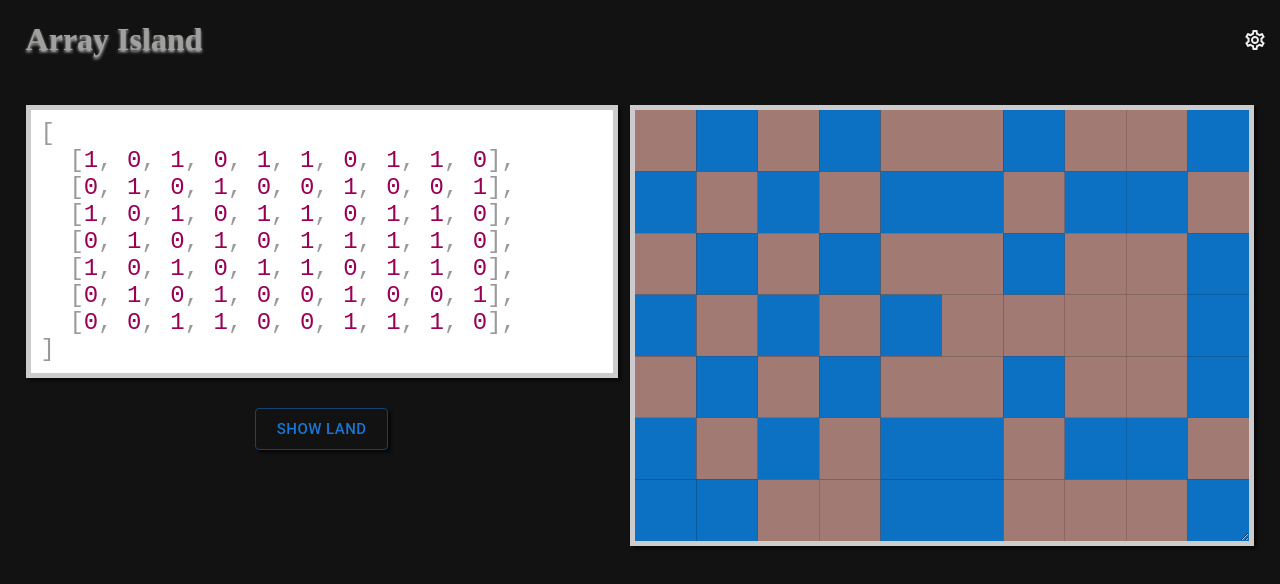
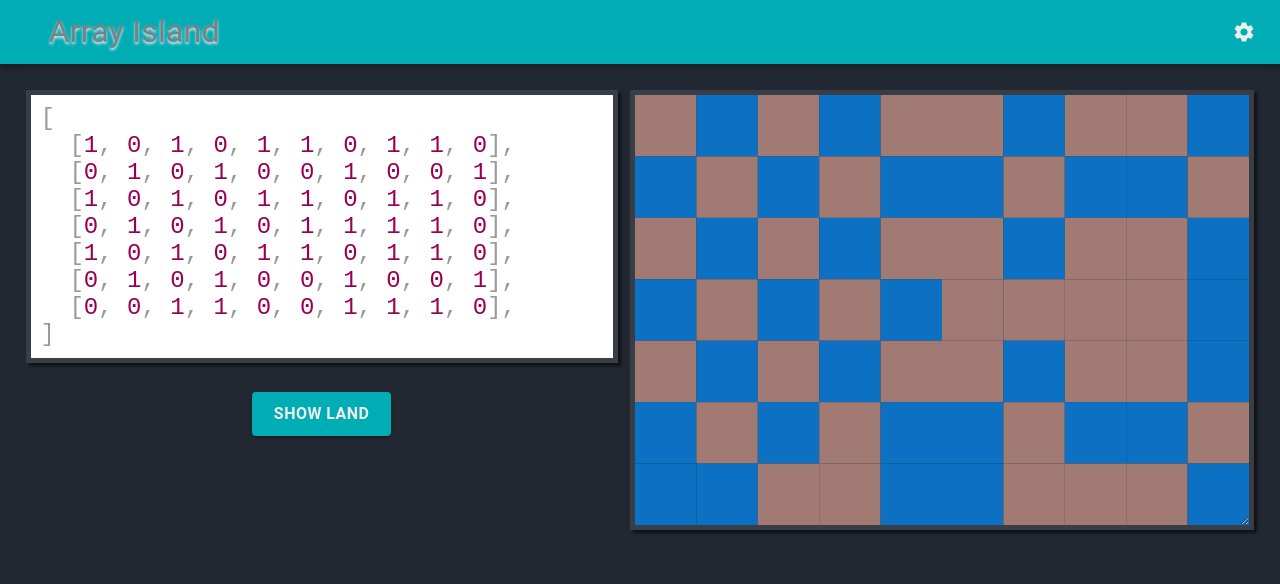
Before and after one commit to Crackz/arrayland, a Next.js app: page / in a window 1280 px wide. Shown: the top 584 px of the page. Built offline with nearby package versions, Linux system fonts and the light colour scheme.

Commit message:
Add Custom Theme & Restructure Some Sections To Their Own Components

```diff
--- a/package.json
+++ b/package.json
@@ -1,5 +1,5 @@
 {
-  "name": "frontend-array-land",
+  "name": "array-island",
   "version": "0.1.0",
   "private": true,
   "scripts": {
--- /dev/null
+++ b/src/components/header.component.tsx
@@ -0,0 +1,38 @@
+import * as React from 'react';
+import { styled, AppBar, Box, Toolbar, IconButton, Typography, MenuItem } from '@mui/material';
+import Settings from '@mui/icons-material/Settings';
+
+const Title = styled(Typography)(() => ({
+    flex: 1,
+    fontSize: '2em',
+    textShadow: '0px 2px 3px #EEEEEE',
+    animation: 'colorFade 30s',
+    animationIterationCount: 'infinite',
+    paddingLeft: '2%',
+}));
+
+const Header = () => {
+    return (
+        <AppBar position="static">
+            <Toolbar variant="regular" sx={{ flex: 1, display: 'flex' }}>
+                <Title variant="h4" color="info">
+                    Array Island
+                </Title>
+                <IconButton
+                    color="info"
+                    sx={{
+                        flex: 1,
+                        padding: 0,
+                        width: 0,
+                        height: 0,
+                        justifyContent: 'flex-end',
+                    }}
+                >
+                    <Settings />
+                </IconButton>
+            </Toolbar>
+        </AppBar>
+    );
+};
+
+export default Header;
--- /dev/null
+++ b/src/components/json-editor.component.tsx
@@ -0,0 +1,45 @@
+import { Box, Button } from '@mui/material';
+import { highlight, languages } from 'prismjs/components/prism-core';
+import 'prismjs/components/prism-json';
+import 'prismjs/themes/prism.css';
+import React from 'react';
+import Editor from 'react-simple-code-editor';
+
+const JSONEditor = ({}) => {
+    const [code, setCode] = React.useState(`[
+  [1, 0, 1, 0, 1, 1, 0, 1, 1, 0],
+  [0, 1, 0, 1, 0, 0, 1, 0, 0, 1],
+  [1, 0, 1, 0, 1, 1, 0, 1, 1, 0],
+  [0, 1, 0, 1, 0, 1, 1, 1, 1, 0],
+  [1, 0, 1, 0, 1, 1, 0, 1, 1, 0],
+  [0, 1, 0, 1, 0, 0, 1, 0, 0, 1],
+  [0, 0, 1, 1, 0, 0, 1, 1, 1, 0],
+]`);
+
+    return (
+        <Box flex={1} display="flex" flexDirection="column" marginRight="1%" minWidth="20%">
+            <Editor
+                value={code}
+                onValueChange={(code) => setCode(code)}
+                highlight={(code) => highlight(code, languages.json)}
+                padding={10}
+                id="textarea"
+            />
+            <Button
+                variant="contained"
+                size="large"
+                sx={{
+                    color: 'info.main',
+                    maxWidth: '200px',
+                    fontSize: '1em',
+                    fontWeight: 'bold',
+                    alignSelf: 'center',
+                }}
+            >
+                Show Land
+            </Button>
+        </Box>
+    );
+};
+
+export default JSONEditor;
--- /dev/null
+++ b/src/components/settings-modal.component.tsx
@@ -0,0 +1,41 @@
+import { Box, Modal, Typography } from '@mui/material';
+import React from 'react';
+
+const style = {
+    position: 'absolute' as 'absolute',
+    top: '50%',
+    left: '50%',
+    transform: 'translate(-50%, -50%)',
+    width: 400,
+    bgcolor: 'background.paper',
+    border: '2px solid #000',
+    boxShadow: 24,
+    p: 4,
+};
+
+const SettingsModal = () => {
+    const [modalIsOpen, setIsOpen] = React.useState(false);
+
+    function openModal() {
+        setIsOpen(true);
+    }
+
+    function closeModal() {
+        setIsOpen(false);
+    }
+
+    return (
+        <Modal open={modalIsOpen} onClose={closeModal}>
+            <Box sx={style}>
+                <Typography id="modal-modal-title" variant="h6" component="h2">
+                    Settings
+                </Typography>
+                <Typography id="modal-modal-description" sx={{ mt: 2 }}>
+                    Duis mollis, est non commodo luctus, nisi erat porttitor ligula.
+                </Typography>
+            </Box>
+        </Modal>
+    );
+};
+
+export default SettingsModal;
--- /dev/null
+++ b/src/components/svg-viewer.component.tsx
@@ -0,0 +1,20 @@
+import Image from 'next/image';
+import exampleSVG from 'public/example.svg';
+
+const SVGViewer = () => {
+    return (
+        <div id="imageArea">
+            <Image
+                id="image"
+                src={exampleSVG}
+                alt={''}
+                width={0}
+                height={0}
+                sizes="100vw"
+                style={{ width: '100%', height: '100%' }}
+            />
+        </div>
+    );
+};
+
+export default SVGViewer;
--- a/src/pages/_app.tsx
+++ b/src/pages/_app.tsx
@@ -1,6 +1,6 @@
-import '@/styles/globals.css'
-import type { AppProps } from 'next/app'
+import '@/styles/globals.css';
+import type { AppProps } from 'next/app';
 
 export default function App({ Component, pageProps }: AppProps) {
-  return <Component {...pageProps} />
+    return <Component {...pageProps} />;
 }
--- a/src/pages/index.tsx
+++ b/src/pages/index.tsx
@@ -1,69 +1,44 @@
+import Header from '@/components/header.component';
+import JSONEditor from '@/components/json-editor.component';
+import SettingsModal from '@/components/settings-modal.component';
+import SVGViewer from '@/components/svg-viewer.component';
+import { Box, createTheme, ThemeProvider } from '@mui/material';
 import Head from 'next/head';
-import Image from 'next/image';
-import { highlight, languages } from 'prismjs/components/prism-core';
-import 'prismjs/components/prism-json';
-import 'prismjs/themes/prism.css';
-import exampleSVG from 'public/example.svg';
-import React from 'react';
-import Editor from 'react-simple-code-editor';
-import { Button } from '@mui/material'
-import SettingsOutlinedIcon from '@mui/icons-material/SettingsOutlined';
+
+const theme = createTheme({
+    palette: {
+        primary: {
+            main: '#00ADB5',
+        },
+        secondary: {
+            main: '#393E46',
+        },
+        info: {
+            main: '#EEEEEE',
+        },
+    },
+});
 
 export default function Home() {
-  const [code, setCode] = React.useState( `[
-  [1, 0, 1, 0, 1, 1, 0, 1, 1, 0],
-  [0, 1, 0, 1, 0, 0, 1, 0, 0, 1],
-  [1, 0, 1, 0, 1, 1, 0, 1, 1, 0],
-  [0, 1, 0, 1, 0, 1, 1, 1, 1, 0],
-  [1, 0, 1, 0, 1, 1, 0, 1, 1, 0],
-  [0, 1, 0, 1, 0, 0, 1, 0, 0, 1],
-  [0, 0, 1, 1, 0, 0, 1, 1, 1, 0],
-]`);
-
-const [modalIsOpen, setIsOpen] = React.useState(false);
-function openModal() {
-    setIsOpen(true);
-  }
-function closeModal() {
-    setIsOpen(false);
-  }
-  function afterOpenModal() {
-    // references are now sync'd and can be accessed.
-    // subtitle.style.color = '#f00';
-  }
-
     return (
-    <>
+        <ThemeProvider theme={theme}>
             <Head>
                 <title>Array Island</title>
-        <meta name="description" content="Array Island helps you convert arrays into 2d pictures" />
+                <meta
+                    name="description"
+                    content="Array Island helps you convert arrays into 2d pictures"
+                />
                 <meta name="viewport" content="width=device-width, initial-scale=1" />
                 <link rel="icon" href="/favicon.ico" />
             </Head>
-      <main >
-          <div id="headerContainer">
-            <h1 id="title">Array Island</h1>
-            <div id="icons">
-              <SettingsOutlinedIcon fontSize="medium" onClick={openModal}/>
-            </div>
-          </div>
-          <div id="dataContainer">
-            <div id="inputArea">
-              <Editor
-                value={code}
-                onValueChange={code => setCode(code)}
-                highlight={code => highlight(code, languages.json)}
-                padding={10}
-                id="textarea"
-                />
-                <Button variant="outlined" size='large'>Show Land</Button>
-            </div>
-            <div id="imageArea">
-              <Image id="image" src={exampleSVG} alt={''} width={0} height={0} sizes="100vw" style={{ width: '100%', height: '100%' }}/>
-            </div>
-          </div>
-
+            <main>
+                <Header />
+                <Box flex={1} display="flex" margin="2%" minHeight="100%" alignItems="flex-start">
+                    <JSONEditor />
+                    <SVGViewer />
+                </Box>
+                <SettingsModal />
             </main>
-    </>
-  )
+        </ThemeProvider>
+    );
 }
--- a/src/styles/globals.css
+++ b/src/styles/globals.css
@@ -4,8 +4,7 @@ body {
 
 main {
 	margin: 0;
-    background:#121212;
-  	color: #eee;
+    background:#222831;
 	display: flex;
 	flex-direction: column;
 	min-height: 100vh;
@@ -13,37 +12,11 @@ main {
 }
 
 
-#headerContainer {
-	display: flex;
-	justify-content: flex-start;
-	align-items: center;
-}
-
-
-#title{
-	flex: 1;
-	font-size:2em;
-    font-family: 'Source Code Pro';
-    text-shadow: 0px 2px 3px #C0C0C0;
-	-webkit-animation: colorFade 5s;
-	-moz-animation: colorFade 5s;
-    animation: colorFade 5s;
-	-webkit-animation-iteration-count: infinite;
-	-moz-animation-iteration-count: infinite;
-	animation-iteration-count: infinite;
-	padding-left: 2%;
-}
-
 #icons{
 	flex: 1;
 	display: flex;
 	justify-content: flex-end;
 	padding-right: 1%;
-}
-
-.icon {
-	color:#C0C0C0;
-	padding-right: 2%;
 }
 
 
@@ -56,31 +29,13 @@ main {
   text-shadow: 0 0 1px #ffee10;
 }
 
-#dataContainer {
-	flex:1;
-	display: flex;
-	margin: 2%;
-	min-height: 100%;
-	align-items: flex-start;
 
-}
-
-#inputArea{
-	flex: 1;
-	font-family: 'Source Code Pro';
-	display: flex;
-	flex-direction: column;
-	justify-content: center;
-	align-items: center;
-	margin-right: 1%;
-	min-width: 20%;
-}
 
 #imageArea {
 	min-width: 50%;
 	border-color: cyan;
 	box-shadow: 3px 3px 3px rgba(0, 0, 0, 0.6), 0 0 1px rgba(0, 0, 0, 0);
-	border: 5px solid #ccc;
+	border: 5px solid #393E46;
 	display: flex;
 	resize: both;
 	overflow: auto;
@@ -98,30 +53,10 @@ main {
 	background:#ffffff;
 	font-size:1.5em;
 	box-shadow: 3px 3px 3px rgba(0, 0, 0, 0.6), 0 0 1px rgba(0, 0, 0, 0);
-	border: 5px solid #ccc;
+	border: 5px solid #393E46;
 	color: #444;
 	overflow-y: scroll;
 	margin-bottom: 5%;
-}
-
-button{
-	flex: 1;
-	margin:2%;
-	max-height: 4em;
-	text-align:center;
-	border:none;
-	padding:1em;
-	font-family: 'Source Code Pro';
-	font-size:1.5em;
-	display: inline-block;
-	-webkit-transition-duration: 0.3s;
-	transition-duration: 0.3s;
-	-webkit-transition-property: box-shadow;
-	transition-property: box-shadow;
-	box-shadow: 3px 3px 3px rgba(0, 0, 0, 0.6), 0 0 1px rgba(0, 0, 0, 0);
-	-webkit-transform: translateZ(0);
-	transform: translateZ(0);
-	min-width: 100px;
 }
 
 
@@ -133,14 +68,19 @@ button:active{
 
 
 @-webkit-keyframes colorFade {
-	0%   {color:#C0C0C0;}
-    50%  {color: #4b4b4a;}
+	0%   {color:#EEEEEE;}
+    50%  {color: #393E46;}
+	100% {color: #222831}
 }
+
 @-moz-keyframes colorFade{
-	0%   {color:#C0C0C0;}
-    50%  {color: #4b4b4a;}
+	0%   {color:#EEEEEE;}
+    50%  {color: #393E46;}
+	100% {color: #222831}
 }
+
 @keyframes colorFade{
-	0%   {color:#C0C0C0;}
-    50%  {color: #4b4b4a;}
+	0%   {color:#EEEEEE;}
+    50%  {color: #393E46;}
+	100% {color: #222831}
 }
```
Also changed, not shown: 1 other file (tests, documents, lock files or other folders). Lines whose indentation alone changed are shown as unchanged.
